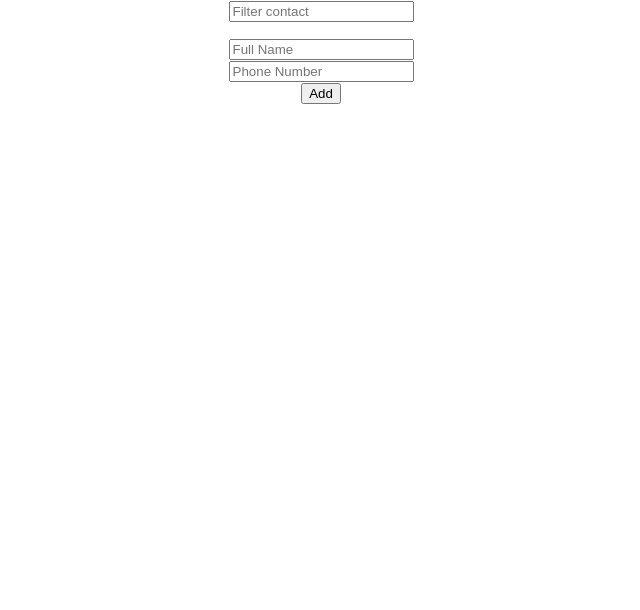
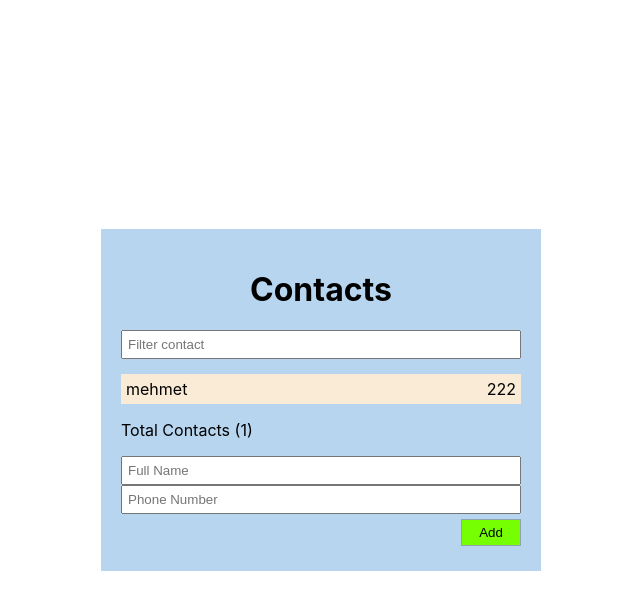
Before and after one commit to MustafaYilmaz1625/contacts-app, a React (Create React App) app: page / in a window 1280 px wide. Shown: the top 610 px of the page, without its empty margins (319-959 px from the left). Built offline with nearby package versions, Linux system fonts and the light colour scheme.

Commit message:
style editing

```diff
--- a/src/App.css
+++ b/src/App.css
@@ -1,38 +1,6 @@
 .App {
-  text-align: center;
+  display: flex;
+  justify-content: center;
+  align-items: center;
+  min-height: 100vh;
 }
-
-.App-logo {
-  height: 40vmin;
-  pointer-events: none;
-}
-
-@media (prefers-reduced-motion: no-preference) {
-  .App-logo {
-    animation: App-logo-spin infinite 20s linear;
-  }
-}
-
-.App-header {
-  background-color: #282c34;
-  min-height: 100vh;
-  display: flex;
-  flex-direction: column;
-  align-items: center;
-  justify-content: center;
-  font-size: calc(10px + 2vmin);
-  color: white;
-}
-
-.App-link {
-  color: #61dafb;
-}
-
-@keyframes App-logo-spin {
-  from {
-    transform: rotate(0deg);
-  }
-  to {
-    transform: rotate(360deg);
-  }
-}
--- a/src/components/Contacts/Form/index.jsx
+++ b/src/components/Contacts/Form/index.jsx
@@ -36,7 +36,7 @@
           onChange={onChangeInput}
         />
       </div>
-      <div>
+      <div className="btn">
         <button onClick={onSubmit}>Add</button>
       </div>
     </form>
--- a/src/components/Contacts/List/index.jsx
+++ b/src/components/Contacts/List/index.jsx
@@ -19,11 +19,16 @@
         value={filterText}
         onChange={(e) => setFilterText(e.target.value)}
       />
-      <ul>
+      <ul className="list">
         {filtered.map((e, i) => (
-          <li key={i}>{e.fullname}</li>
+          <li key={i}>
+            <span>{e.fullname}</span>
+            <span>{e.phone_number}</span>
+          </li>
         ))}
       </ul>
+
+      <p>Total Contacts ({filtered.length})</p>
     </div>
   );
 }
--- a/src/components/Contacts/index.jsx
+++ b/src/components/Contacts/index.jsx
@@ -1,15 +1,19 @@
 import React, { useState, useEffect } from "react";
+import "./styles.css";
 import Form from "./Form";
 import List from "./List";
 
 function Contacts() {
-  const [contacts, setContacts] = useState([]);
+  const [contacts, setContacts] = useState([
+    { fullname: "mehmet", phone_number: "222" },
+  ]);
 
   useEffect(() => {
     console.log(contacts);
   }, [contacts]);
   return (
-    <div>
+    <div id="container">
+      <h1>Contacts</h1>
       <List contacts={contacts} />
       <Form contacts={contacts} setContacts={setContacts} />
     </div>
--- /dev/null
+++ b/src/components/Contacts/styles.css
@@ -0,0 +1,49 @@
+#container {
+  width: 400px;
+  background-color: rgb(183, 213, 238);
+  padding: 20px;
+}
+h1 {
+  display: flex;
+  justify-content: center;
+  align-items: center;
+}
+
+input {
+  width: 100%;
+  padding: 5px;
+  box-sizing: border-box;
+  -webkit-box-sizing: border-box;
+  -moz-box-sizing: border-box;
+}
+
+ul,
+li {
+  margin: 0;
+  padding: 0;
+  list-style-type: none;
+}
+.list {
+  margin: 15px 0;
+}
+.list > li {
+  background-color: antiquewhite;
+  padding: 5px;
+  margin-bottom: 2px;
+  display: flex;
+  justify-content: space-between;
+}
+
+.btn {
+  display: flex;
+  justify-content: flex-end;
+  padding: 5px 0;
+}
+
+.btn > button {
+  padding: 5px;
+  background-color: #76ff03;
+  border: 0.5px solid #90a4ae;
+  border-radius: 4x;
+  width: 60px;
+}
```
